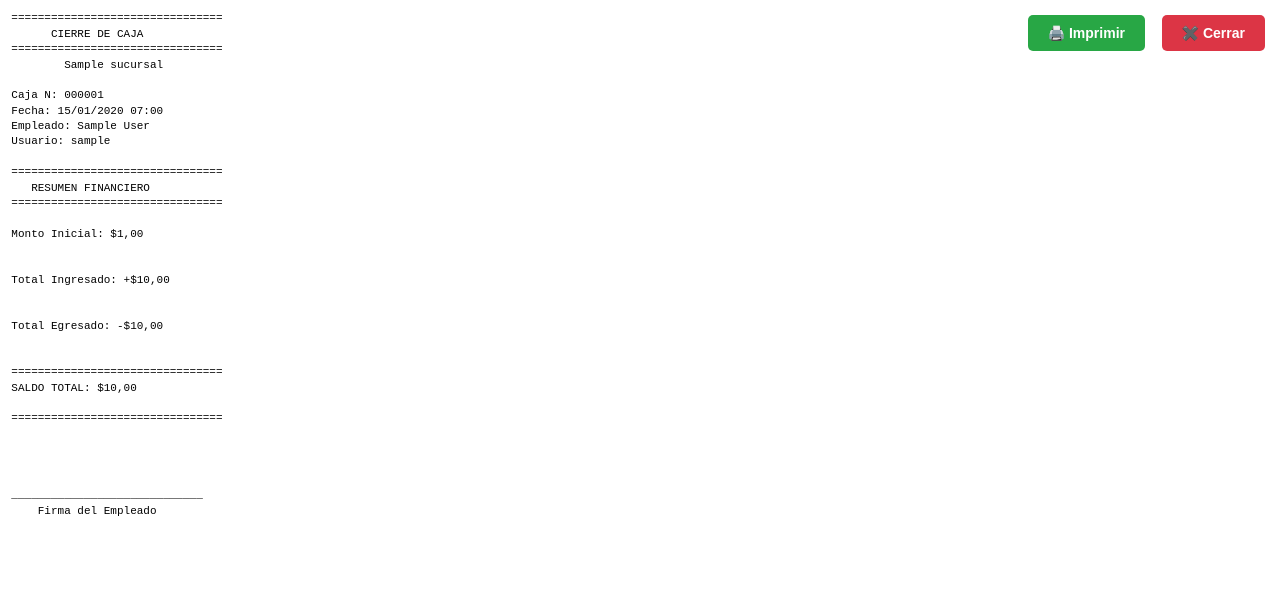
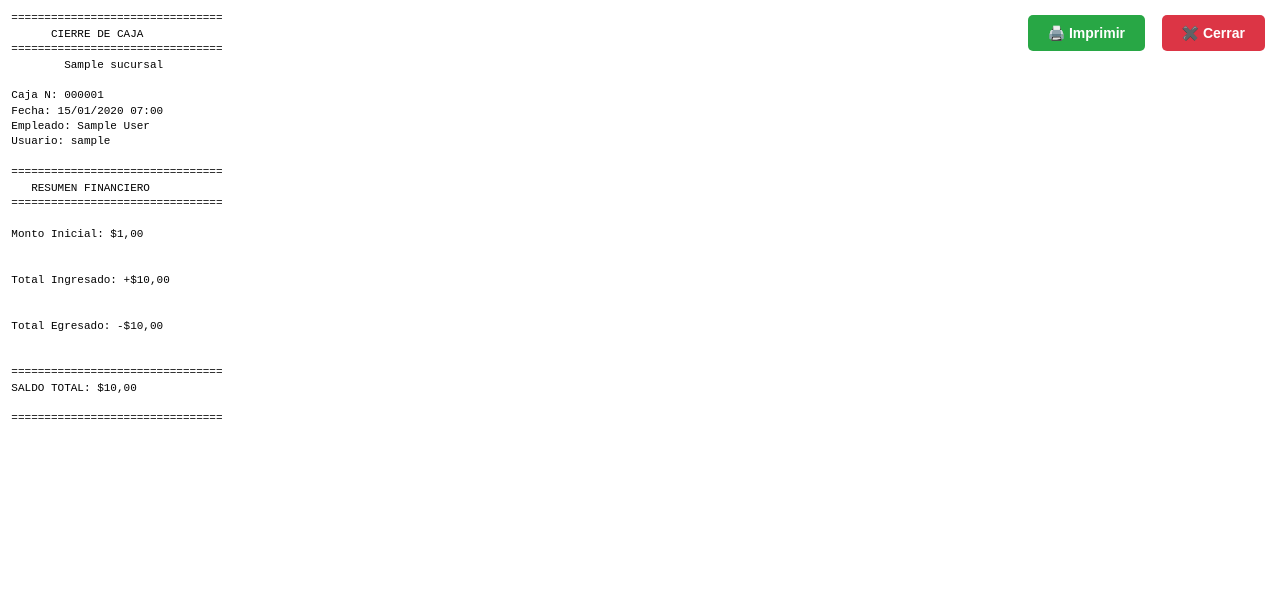
Before and after one commit to TimonPumba2025/imet-sistema-ventas, a Django app: page /caja/1/imprimir-termica/ in a window 1280 px wide. Shown: the top 598 px of the page. Run offline with Django 5.2, Linux system fonts and the light colour scheme; a user stored in the database is signed in; tables that the repository leaves empty hold one stand-in row (values such as "Sample post"); some libraries are stand-ins or nearby versions.

Commit message:
Modificando html imprimir cierre termica x3

```diff
--- a/templates/entidad/imprimir_cierre_termica.html
+++ b/templates/entidad/imprimir_cierre_termica.html
@@ -111,14 +111,6 @@ Total Egresado: -${{ caja.total_egresado|floatformat:2 }}
 SALDO TOTAL: ${{ caja.saldo_total|floatformat:2 }}
 
 ================================
-
-
-
-
-_____________________________
-    Firma del Empleado
-
-
 </pre>
 
     <script>
```
